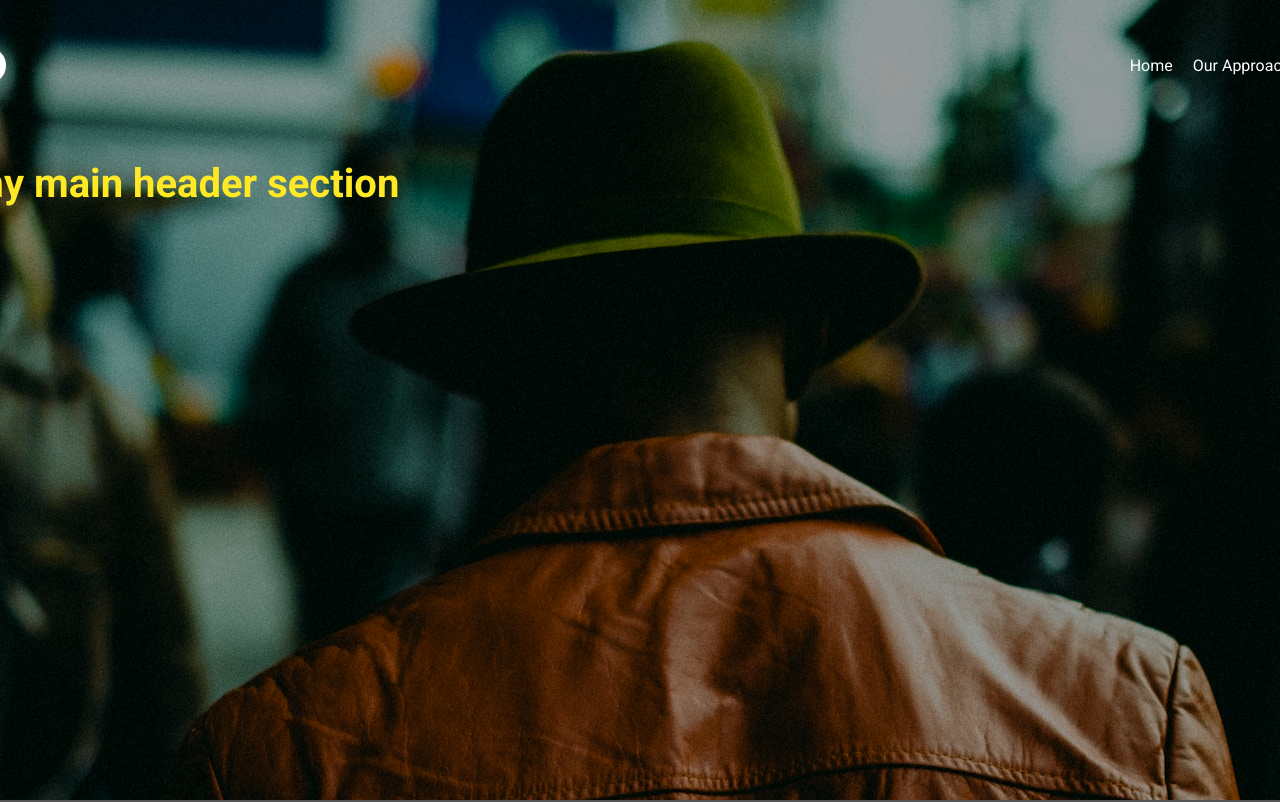
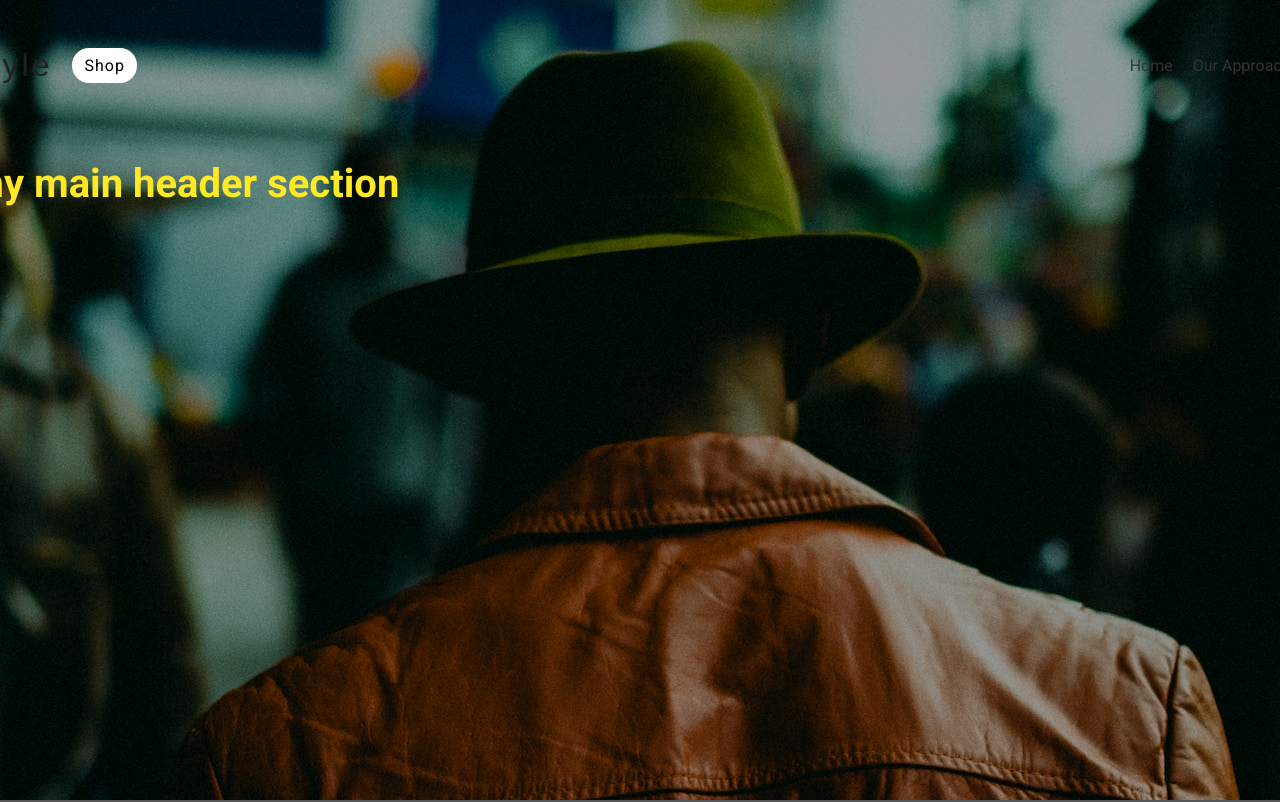
Before and after one commit to AndrewKohn/apk-ecommerce-site, a React (Create React App) app: page / in a window 1280 px wide. Shown: the top 802 px of the page. Built offline with nearby package versions, Linux system fonts and the light colour scheme.

Commit message:
added logo

```diff
--- a/src/components/MainHeader/Navigation.js
+++ b/src/components/MainHeader/Navigation.js
@@ -1,11 +1,12 @@
 import classes from './Navigation.module.css';
 import Button from '../UI/Button/Button';
+import Logo from '../UI/Logo/Logo';
 
 const Navigation = props => {
   return (
     <nav className={classes.nav}>
       <div className={classes[`logo-container`]}>
-        <h2>LOGO</h2>
+        <Logo />
         <Button btnSize="small">Shop</Button>
       </div>
       <ul className={classes[`nav-list`]}>
--- a/src/components/MainHeader/Navigation.module.css
+++ b/src/components/MainHeader/Navigation.module.css
@@ -28,5 +28,5 @@
 
 .link {
   text-decoration: none;
-  color: #fefefe;
+  color: #333;
 }
```
